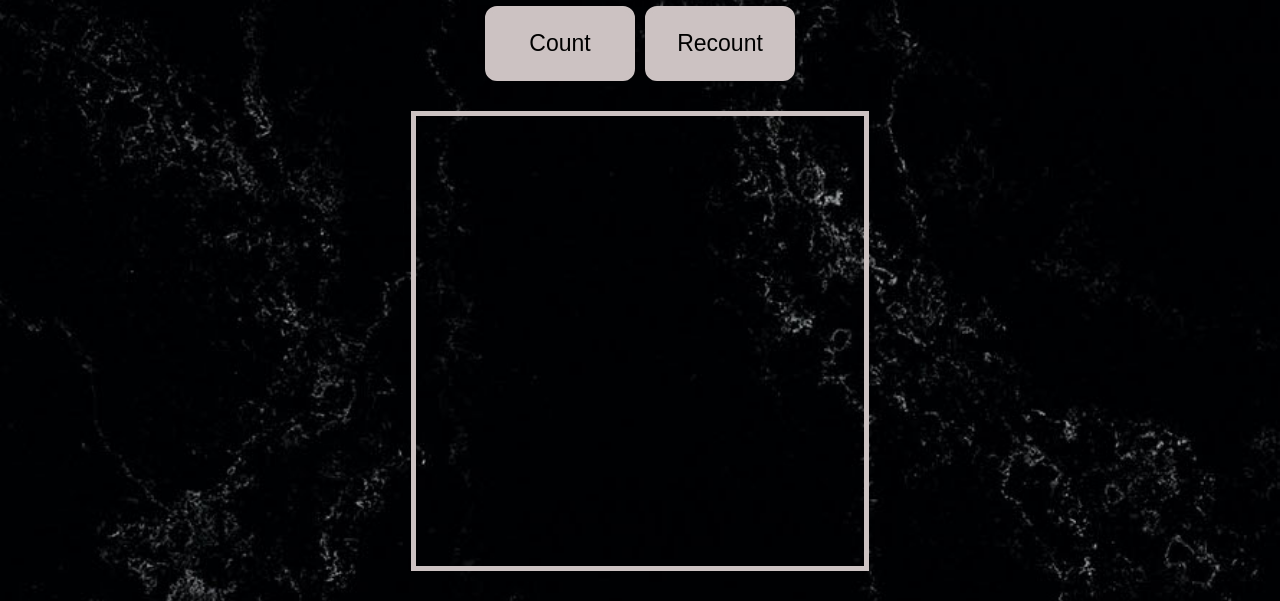
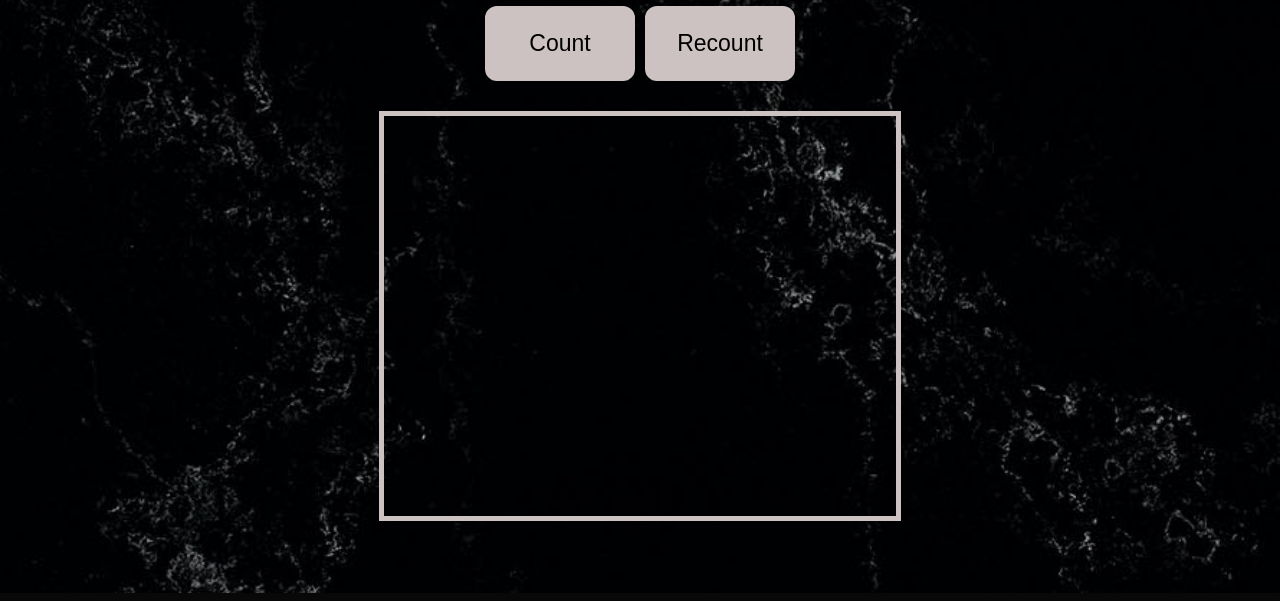
Before and after one commit to lewislemay/Strip-Counter, a website: page src/index.html in a window 1280 px wide. Shown: the part 207-808 px from the top of the page. Drawn offline with Linux system fonts and the light colour scheme.

Commit message:
Align output to left side of container

```diff
--- a/src/css/styles.css
+++ b/src/css/styles.css
@@ -34,7 +34,6 @@ body, #themes {
     margin: 0;
     color: var(--text);
     font-size: 30px;
-    text-align: center;
 }
 
 #output .error {
@@ -57,8 +56,8 @@ body, #themes {
 
 .container {
     margin: 30px auto;
-    width: 35%;
-    height: 450px;
+    width: 40%;
+    height: 400px;
     position: relative;
     border: 5px solid var(--border);
     overflow: hidden;
```
